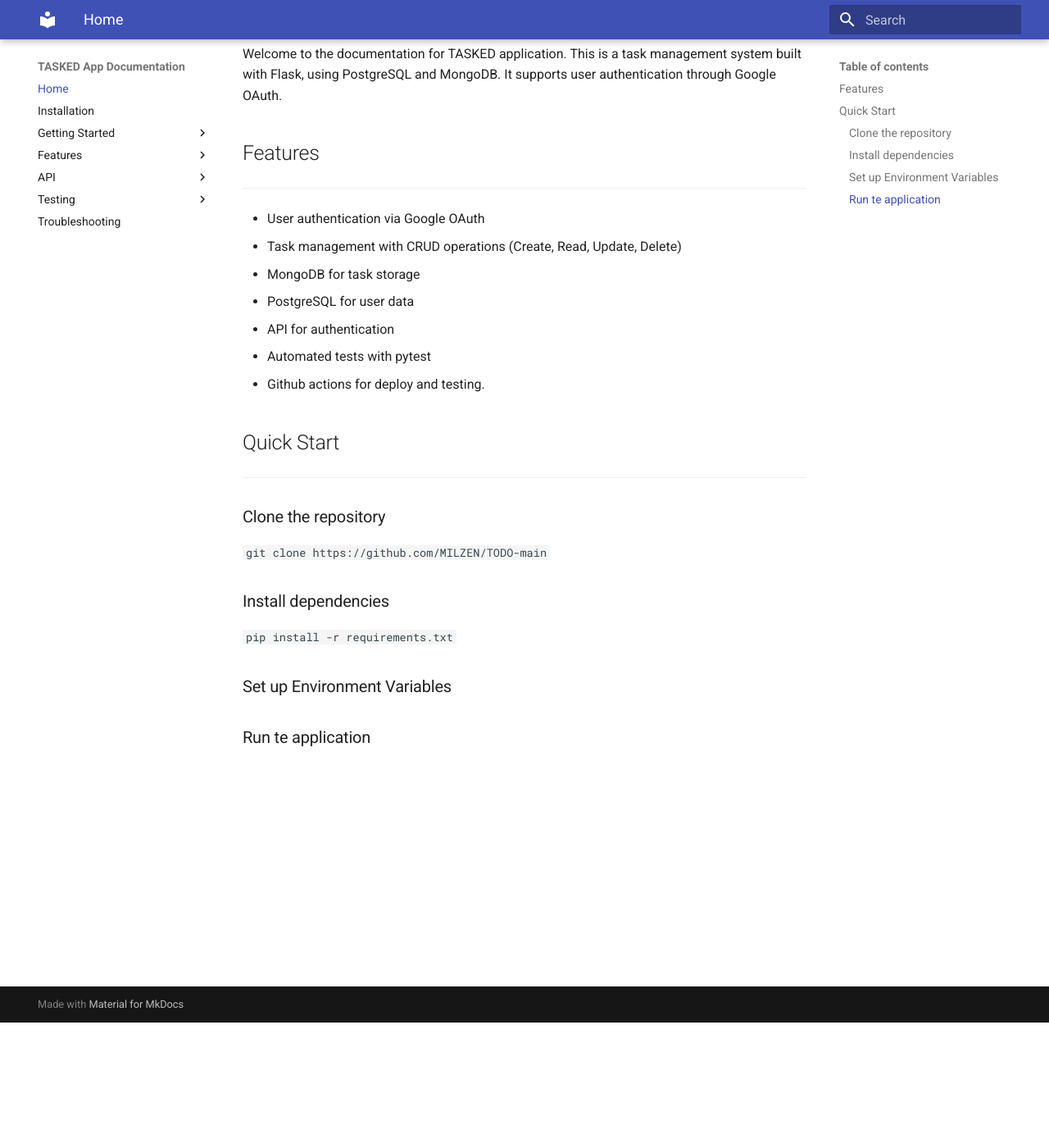
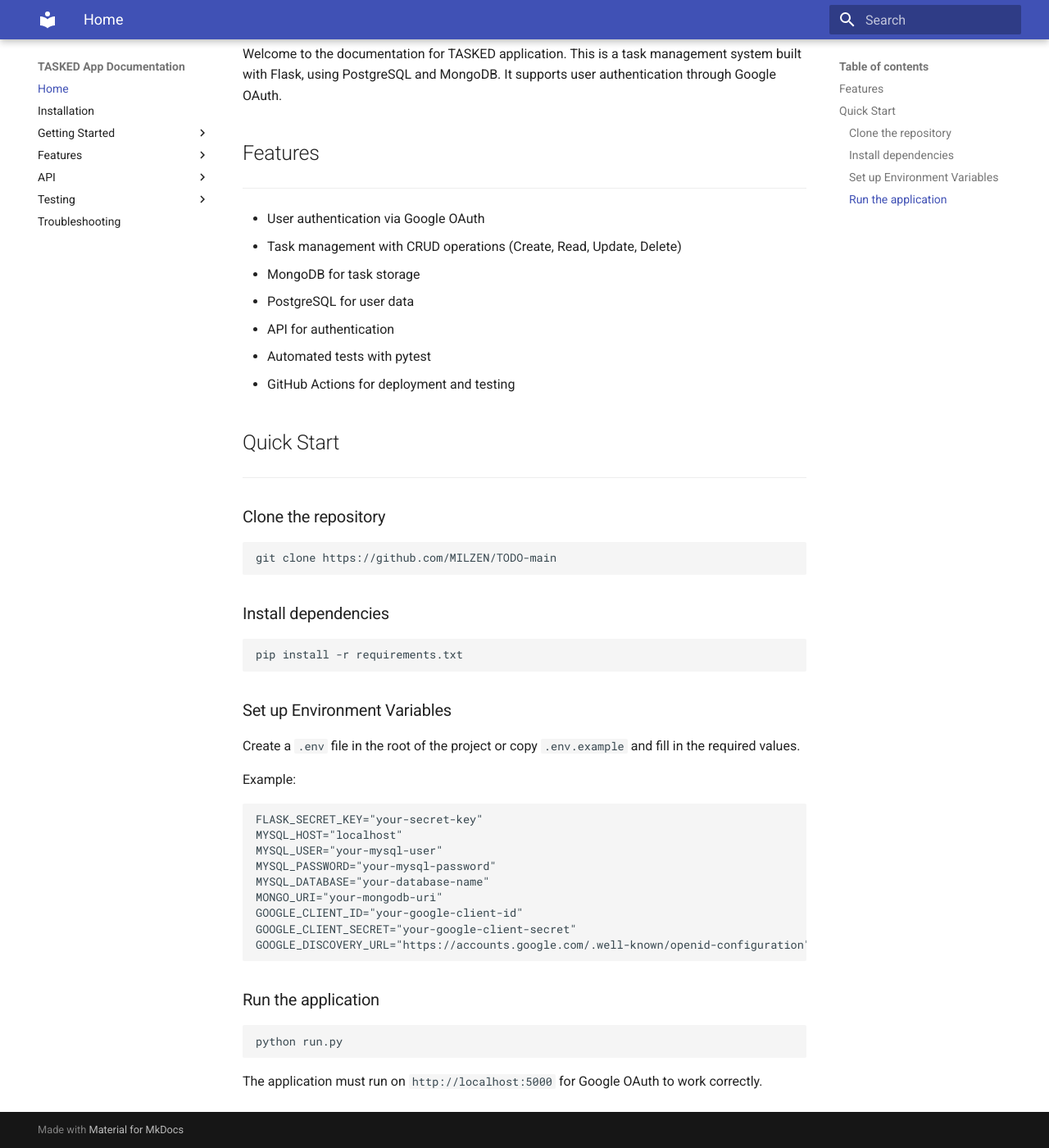
Before and after one commit to MILZEN/TODO-main, an MkDocs documentation site: the page built from docs/docs/index.md, in a window 1280 px wide and 1400 px high, scrolled down 153 px. Shown: the whole window at 82% size. Built offline with MkDocs 1.6.1 and Material for MkDocs 9.7.7, drawn with Linux system fonts in a browser that asks for light colours.

Commit message:
Finalizando documentación

````diff
--- a/docs/docs/index.md
+++ b/docs/docs/index.md
@@ -10,17 +10,40 @@ Welcome to the documentation for TASKED application. This is a task management s
 - PostgreSQL for user data
 - API for authentication
 - Automated tests with pytest
-- Github actions for deploy and testing.
-
+- GitHub Actions for deployment and testing
 
 ## Quick Start
 ---
+
 ### Clone the repository
-`git clone https://github.com/MILZEN/TODO-main`
+```bash
+git clone https://github.com/MILZEN/TODO-main
+```
 
 ### Install dependencies
-`pip install -r requirements.txt`
+```bash
+pip install -r requirements.txt
+```
 
 ### Set up Environment Variables
+Create a `.env` file in the root of the project or copy `.env.example` and fill in the required values.
 
-### Run te application
+Example:
+```plaintext
+FLASK_SECRET_KEY="your-secret-key"
+MYSQL_HOST="localhost"
+MYSQL_USER="your-mysql-user"
+MYSQL_PASSWORD="your-mysql-password"
+MYSQL_DATABASE="your-database-name"
+MONGO_URI="your-mongodb-uri"
+GOOGLE_CLIENT_ID="your-google-client-id"
+GOOGLE_CLIENT_SECRET="your-google-client-secret"
+GOOGLE_DISCOVERY_URL="https://accounts.google.com/.well-known/openid-configuration"
+```
+
+### Run the application
+```bash
+python run.py
+```
+
+The application must run on `http://localhost:5000` for Google OAuth to work correctly.
````
Also changed, not shown: docs/docs/getting_started/configuration.md (+24 -0 lines), docs/docs/getting_started/overview.md (+3 -0 lines), docs/docs/troubleshooting.md (+18 -0 lines), README.md.
